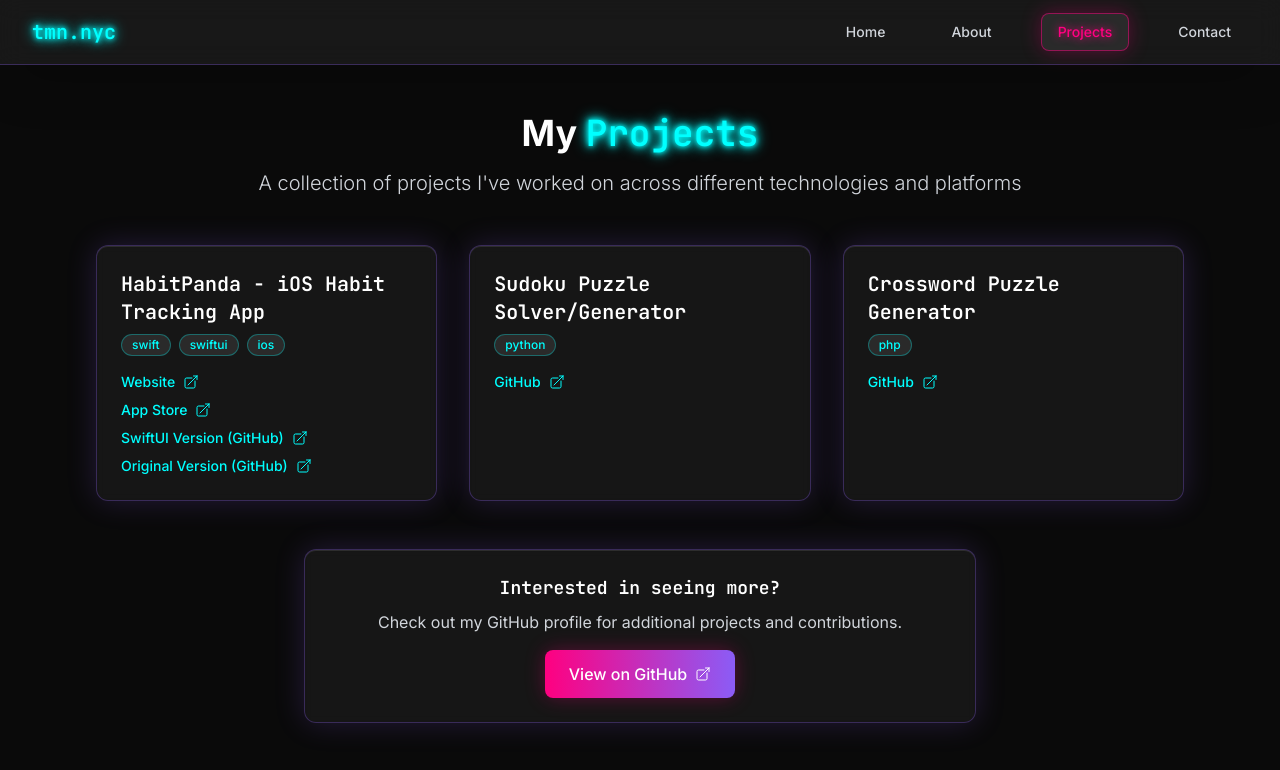
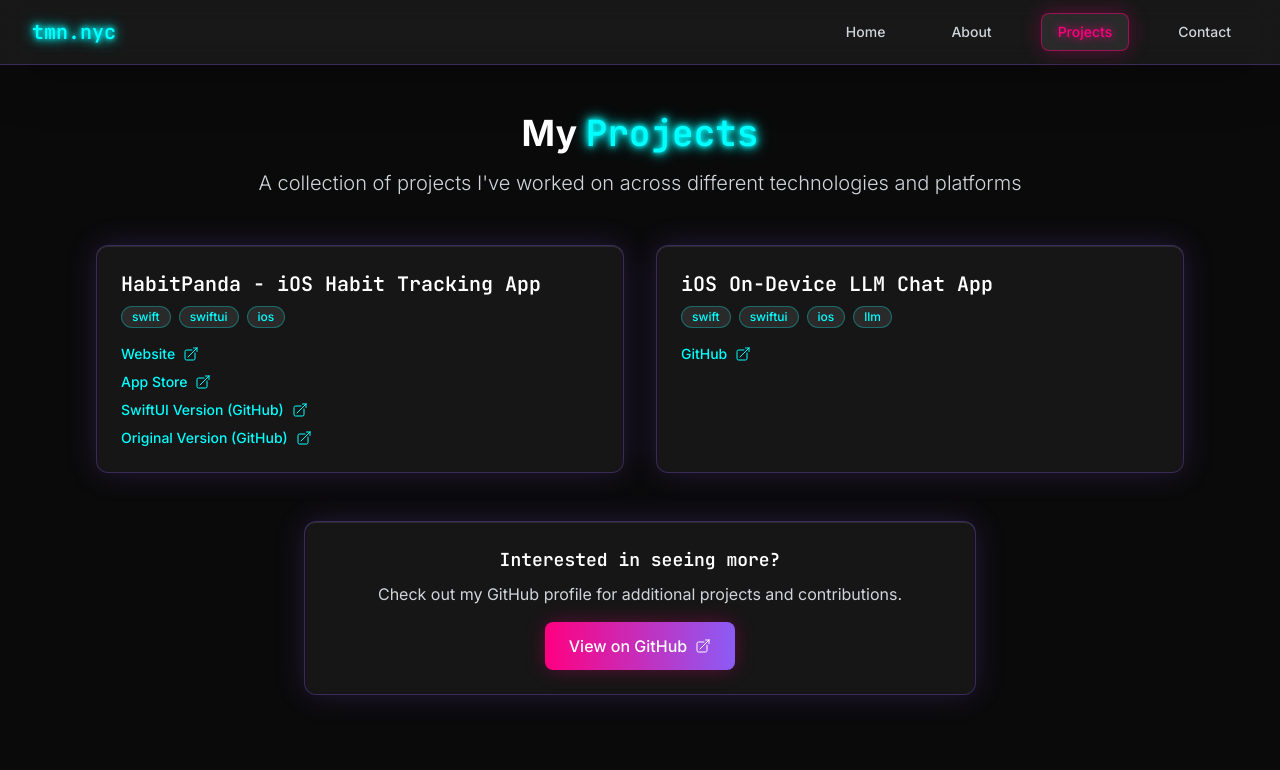
Before and after one commit to tmnance/tmn.nyc, a React (Vite) app: page /projects in a window 1280 px wide. Shown: the top 770 px of the page. Built offline with nearby package versions, Linux system fonts and the light colour scheme; the HTML template or start-up script is replaced by a standard one.

Commit message:
Update projects list

```diff
--- a/src/data/content.ts
+++ b/src/data/content.ts
@@ -37,22 +37,12 @@ export const projects: Project[] = [
     ],
   },
   {
-    name: 'Sudoku Puzzle Solver/Generator',
-    technologies: ['python'],
+    name: 'iOS On-Device LLM Chat App',
+    technologies: ['swift', 'swiftui', 'ios', 'llm'],
     links: [
       {
         name: 'GitHub',
-        url: 'https://github.com/tmnance/sudoku-puzzler',
-      },
-    ],
-  },
-  {
-    name: 'Crossword Puzzle Generator',
-    technologies: ['php'],
-    links: [
-      {
-        name: 'GitHub',
-        url: 'https://github.com/tmnance/crossword-generator',
+        url: 'https://github.com/tmnance/foundation-on-device-llm-test',
       },
     ],
   },
--- a/src/pages/Projects.tsx
+++ b/src/pages/Projects.tsx
@@ -21,7 +21,8 @@ const Projects = () => {
         </p>
       </div>
 
-      <div className="grid gap-8 md:grid-cols-2 lg:grid-cols-3">
+      {/* <div className="grid gap-8 md:grid-cols-2 lg:grid-cols-3"> */}
+      <div className="grid gap-8 md:grid-cols-2">
         {projects.map((project, index) => (
           <div key={index} className="card group">
             <div className="mb-4">
```
